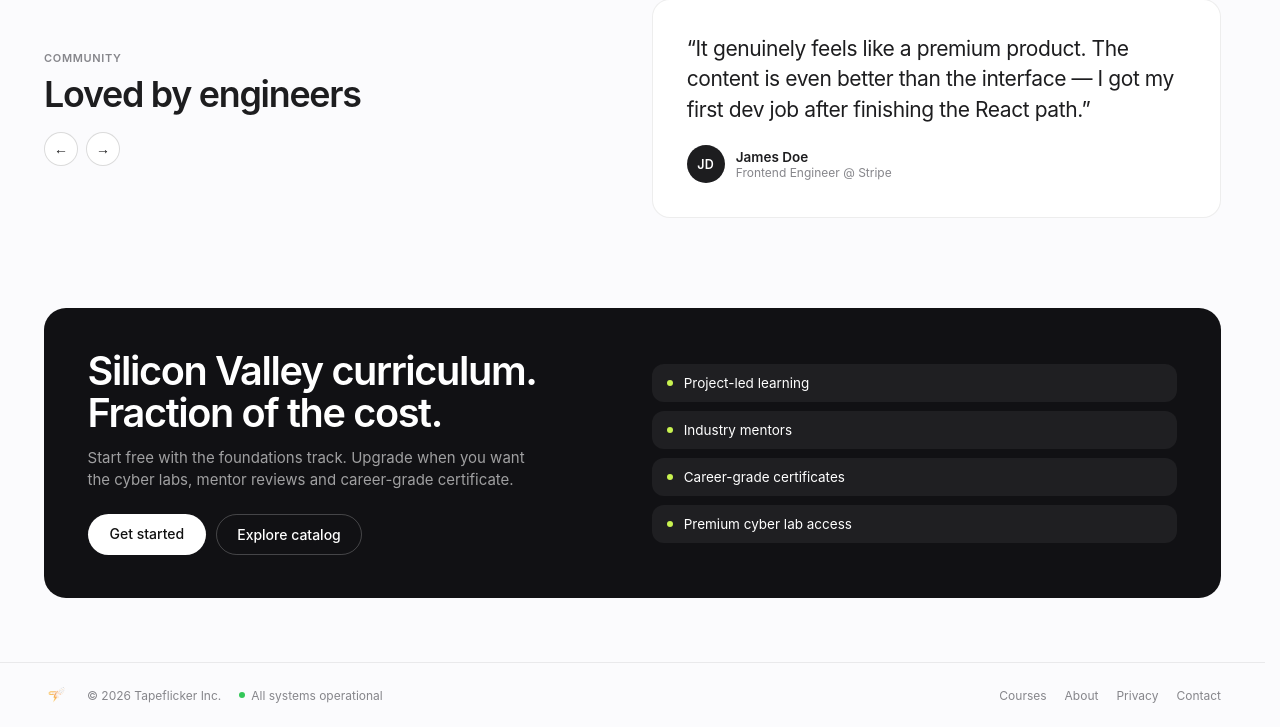
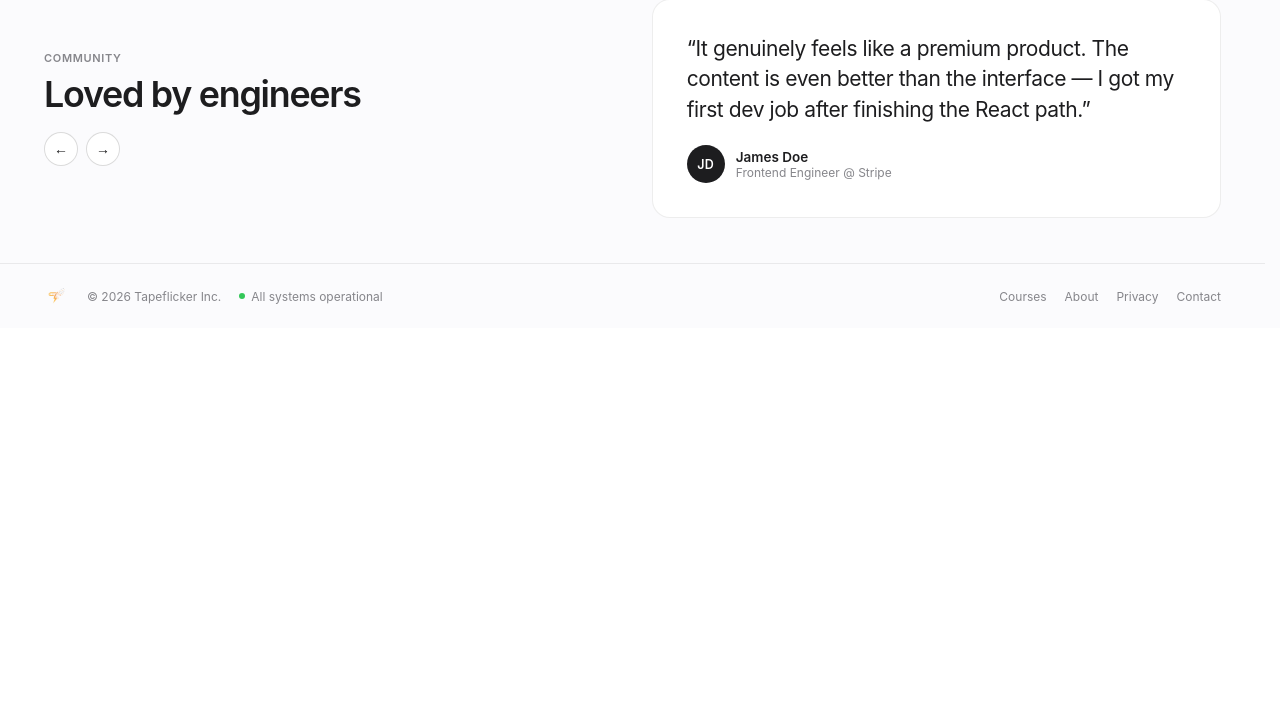
Before and after one commit to yashbhosale2403/Tapeflicker, a Django app: page / in a window 1280 px wide. Shown: the part 2938-3665 px from the top of the page. After the commit the page ends 3242 px from the top, so only its background shows below. Run offline with Django 5.2, Linux system fonts and the light colour scheme; data that the repository does not hold is empty.

Commit message:
Remove Silicon Valley curriculum banner section from home page

```diff
--- a/core/templates/core/home.html
+++ b/core/templates/core/home.html
@@ -251,26 +251,6 @@
     </div>
   </section>
 
-  <section style="max-width: 1280px; margin: 0 auto; padding: clamp(26px, 3.5vw, 48px) clamp(18px, 4vw, 44px) clamp(40px, 5vw, 70px);">
-    <div style="border-radius: 22px; background: #111114; color: #fff; padding: clamp(26px, 3.4vw, 46px); display: grid; grid-template-columns: repeat(auto-fit, minmax(min(100%, 320px), 1fr)); gap: clamp(22px, 3vw, 48px); align-items: center;">
-      <div>
-        <h2 style="margin: 0; font-size: clamp(25px, 3.1vw, 40px); line-height: 1.05; letter-spacing: -.035em; font-weight: 600; text-wrap: balance;">Silicon Valley curriculum. Fraction of the cost.</h2>
-        <p style="margin: 12px 0 0; max-width: 48ch; font-size: 15px; line-height: 1.5; color: rgba(255,255,255,.6);">Start free with the foundations track. Upgrade when you want the cyber labs, mentor reviews and career-grade certificate.</p>
-        <div style="display: flex; gap: 10px; margin-top: 22px; flex-wrap: wrap;">
-          <a href="/accounts/signup/" style="font-size: 14px; font-weight: 500; padding: 11px 22px; border-radius: 999px; border: 0; cursor: pointer; background: #fff; color: #111; text-decoration: none;" style-hover="background: #E6E6EA;">Get started</a>
-          <a href="/courses/" style="font-size: 14px; font-weight: 500; padding: 11px 20px; border-radius: 999px; border: 1px solid rgba(255,255,255,.22); color: #fff; text-decoration: none;" style-hover="background: rgba(255,255,255,.1); color: #fff;">Explore catalog</a>
-        </div>
-      </div>
-      <div style="display: flex; flex-direction: column; gap: 9px;">
-        <sc-for list="{{ perks }}" as="p" hint-placeholder-count="4">
-          <div style="display: flex; align-items: center; gap: 11px; padding: 11px 15px; border-radius: 12px; background: rgba(255,255,255,.06); font-size: 13.5px;">
-            <span style="width: 6px; height: 6px; border-radius: 50%; background: #C8F250;"></span>
-            {{ p }}
-          </div>
-        </sc-for>
-      </div>
-    </div>
-  </section>
 
   <footer style="border-top: 1px solid rgba(0,0,0,.07);">
     <div style="max-width: 1280px; margin: 0 auto; padding: 22px clamp(18px, 4vw, 44px); display: flex; align-items: center; gap: 18px; flex-wrap: wrap; font-size: 12px; color: #86868B;">
```
